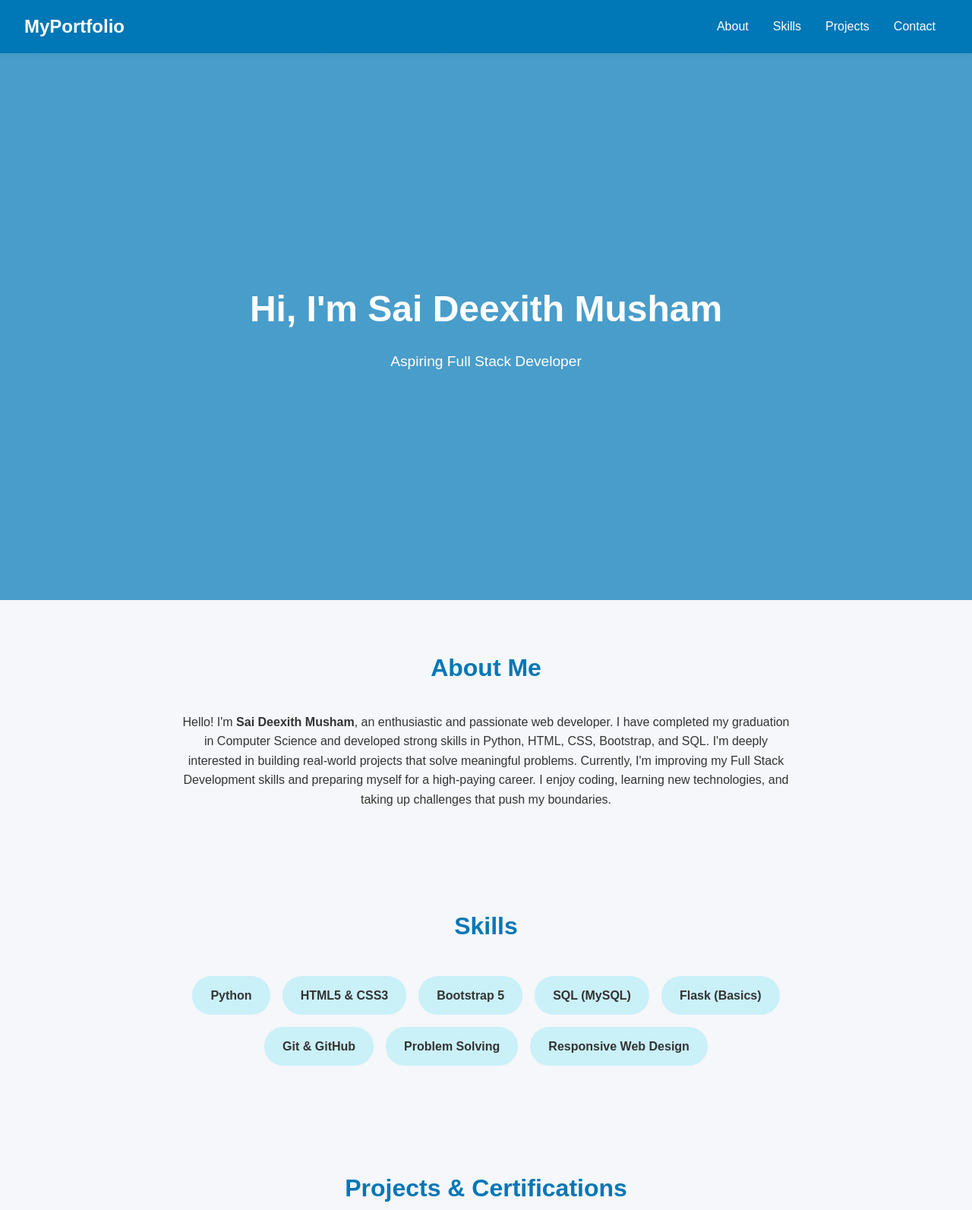
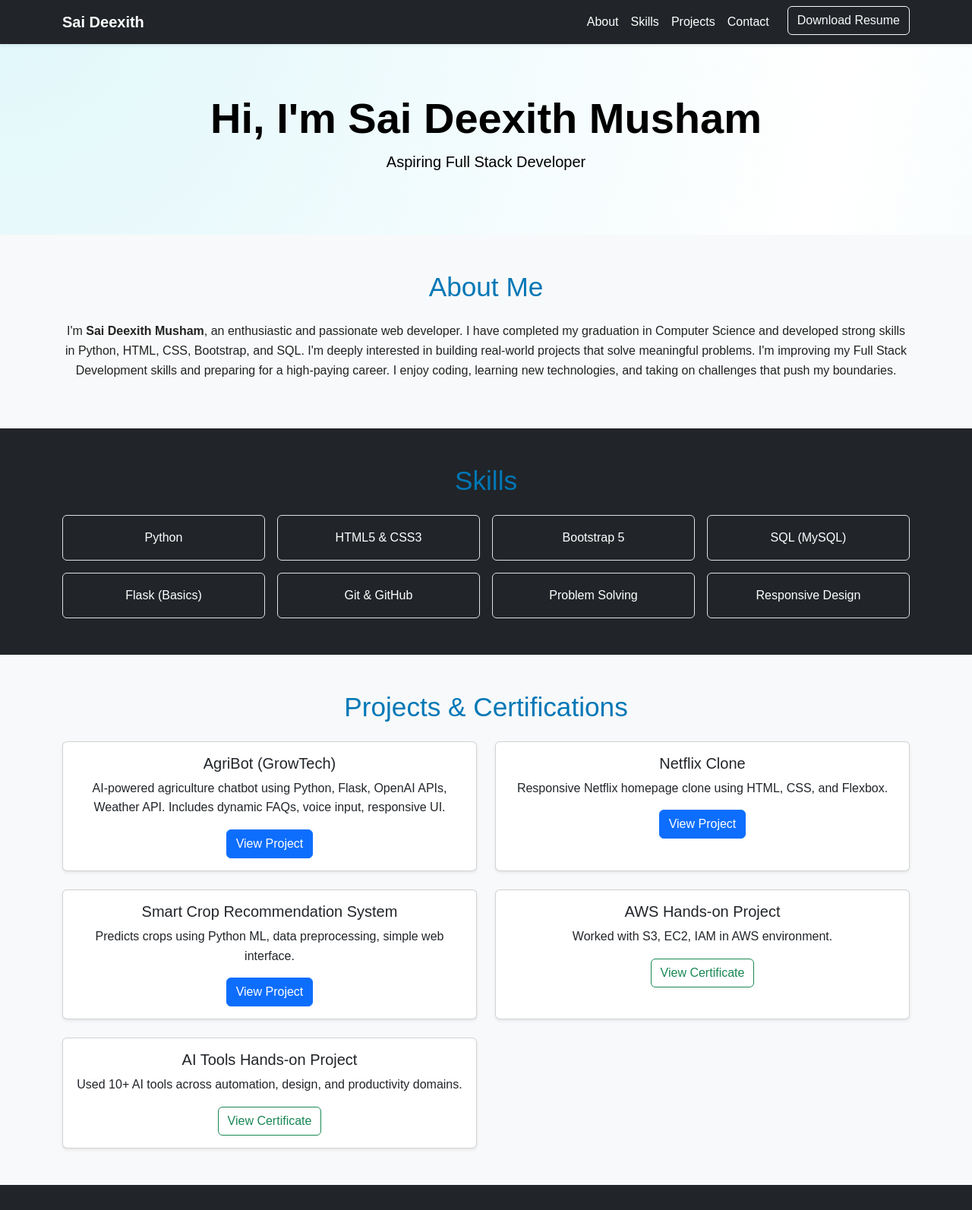
Before and after one commit to Deexith-2001/portfolio-website, a plain HTML site: page index.html in a window 1280 px wide. Shown: the top 1593 px of the page at 76% size. Drawn offline with nearby package versions, Linux system fonts and the light colour scheme.

Commit message:
Updated portfolio design and content

```diff
--- a/index.html
+++ b/index.html
@@ -1,126 +1,152 @@
 <!DOCTYPE html>
 <html lang="en">
 <head>
-    <meta charset="UTF-8">
-    <meta name="viewport" content="width=device-width, initial-scale=1.0">
-    <title>My Portfolio</title>
-    <link rel="stylesheet" href="style.css">
+  <meta charset="UTF-8" />
+  <meta name="viewport" content="width=device-width, initial-scale=1.0" />
+  <title>Sai Deexith Musham | Portfolio</title>
+  <link href="https://cdn.jsdelivr.net/npm/bootstrap@5.3.3/dist/css/bootstrap.min.css" rel="stylesheet" />
+  <link rel="stylesheet" href="style.css" />
 </head>
 <body>
 
-    <!-- Navbar -->
-    <header>
-        <nav>
-            <div class="logo">MyPortfolio</div>
-            <ul class="nav-links">
-                <li><a href="#about">About</a></li>
-                <li><a href="#skills">Skills</a></li>
-                <li><a href="#projects">Projects</a></li>
-                <li><a href="#contact">Contact</a></li>
-            </ul>
-        </nav>
-    </header>
+  <!-- Navbar -->
+  <nav class="navbar navbar-expand-lg navbar-dark bg-dark sticky-top shadow-sm">
+    <div class="container">
+      <a class="navbar-brand fw-bold" href="#">Sai Deexith</a>
+      <button class="navbar-toggler" type="button" data-bs-toggle="collapse" data-bs-target="#navbarNav">
+        <span class="navbar-toggler-icon"></span>
+      </button>
+      <div class="collapse navbar-collapse justify-content-end" id="navbarNav">
+        <ul class="navbar-nav">
+          <li class="nav-item"><a class="nav-link active" href="#about">About</a></li>
+          <li class="nav-item"><a class="nav-link" href="#skills">Skills</a></li>
+          <li class="nav-item"><a class="nav-link" href="#projects">Projects</a></li>
+          <li class="nav-item"><a class="nav-link" href="#contact">Contact</a></li>
+          <li class="nav-item">
+            <a href="assets/resume.pdf" target="_blank" class="btn btn-outline-light ms-3">Download Resume</a>
+          </li>
+        </ul>
+      </div>
+    </div>
+  </nav>
 
-    <!-- Hero Section -->
-    <section id="hero">
-        <h1>Hi, I'm Sai Deexith Musham</h1>
-        <p>Aspiring Full Stack Developer</p>
-    </section>
+  <!-- Hero Section -->
+  <section class="hero-section d-flex align-items-center text-white text-center">
+    <div class="container">
+      <h1 class="display-4 fw-bold" style="color: black;">Hi, I'm Sai Deexith Musham</h1>
+      <p class="lead" style="color: black;">Aspiring Full Stack Developer</p>
+    </div>
+  </section>
 
-    <!-- About Section -->
-    <section id="about">
-        <h2>About Me</h2>
-        <p>
-            Hello! I'm <strong>Sai Deexith Musham</strong>, an enthusiastic and passionate web developer.
-            I have completed my graduation in Computer Science and developed strong skills in Python,
-            HTML, CSS, Bootstrap, and SQL.
-            I'm deeply interested in building real-world projects that solve meaningful problems.
-            Currently, I'm improving my Full Stack Development skills and preparing myself for a high-paying career.
-            I enjoy coding, learning new technologies, and taking up challenges that push my boundaries.
-        </p>
-    </section>
+  <!-- About Section -->
+  <section id="about" class="py-5 bg-light">
+    <div class="container">
+      <h2 class="text-center mb-4">About Me</h2>
+      <p>
+        I'm <strong>Sai Deexith Musham</strong>, an enthusiastic and passionate web developer.
+        I have completed my graduation in Computer Science and developed strong skills in Python,
+        HTML, CSS, Bootstrap, and SQL. I'm deeply interested in building real-world projects that solve meaningful problems.
+        I'm improving my Full Stack Development skills and preparing for a high-paying career.
+        I enjoy coding, learning new technologies, and taking on challenges that push my boundaries.
+      </p>
+    </div>
+  </section>
 
+  <!-- Skills Section -->
+  <section id="skills" class="py-5 text-white bg-dark">
+    <div class="container">
+      <h2 class="text-center mb-4">Skills</h2>
+      <div class="row text-center g-3">
+        <div class="col-md-3"><div class="skill-box p-3 border rounded">Python</div></div>
+        <div class="col-md-3"><div class="skill-box p-3 border rounded">HTML5 & CSS3</div></div>
+        <div class="col-md-3"><div class="skill-box p-3 border rounded">Bootstrap 5</div></div>
+        <div class="col-md-3"><div class="skill-box p-3 border rounded">SQL (MySQL)</div></div>
+        <div class="col-md-3"><div class="skill-box p-3 border rounded">Flask (Basics)</div></div>
+        <div class="col-md-3"><div class="skill-box p-3 border rounded">Git & GitHub</div></div>
+        <div class="col-md-3"><div class="skill-box p-3 border rounded">Problem Solving</div></div>
+        <div class="col-md-3"><div class="skill-box p-3 border rounded">Responsive Design</div></div>
+      </div>
+    </div>
+  </section>
 
-    <section id="skills">
-        <h2>Skills</h2>
-        <ul>
-            <li>Python</li>
-            <li>HTML5 & CSS3</li>
-            <li>Bootstrap 5</li>
-            <li>SQL (MySQL)</li>
-            <li>Flask (Basics)</li>
-            <li>Git & GitHub</li>
-            <li>Problem Solving</li>
-            <li>Responsive Web Design</li>
-        </ul>
-    </section>
+  <!-- Projects Section -->
+  <section id="projects" class="py-5 bg-light">
+    <div class="container">
+      <h2 class="text-center mb-4">Projects & Certifications</h2>
+      <div class="row g-4">
 
-
-    <!-- Projects Section -->
-    <section id="projects">
-        <h2>Projects & Certifications</h2>
-
-        <div class="project-card">
-            <h3>AgriBot (GrowTech) - Agriculture Chatbot</h3>
-            <p>
-                Built an AI-powered agriculture chatbot using Python, Flask, OpenAI APIs, and Weather APIs.
-                Integrated dynamic FAQs, voice input, mobile responsiveness, and database connectivity.
-                <br><br>
-                <a href="https://growtech.onrender.com"
-                    target="_blank"
-                    class="btn">View Project</a>
-            </p>
+        <div class="col-md-6">
+          <div class="card h-100 shadow-sm">
+            <div class="card-body">
+              <h5 class="card-title">AgriBot (GrowTech)</h5>
+              <p class="card-text">
+                AI-powered agriculture chatbot using Python, Flask, OpenAI APIs, Weather API.
+                Includes dynamic FAQs, voice input, responsive UI.
+              </p>
+              <a href="https://growtech.onrender.com" target="_blank" class="btn btn-primary">View Project</a>
+            </div>
+          </div>
         </div>
 
-        <div class="project-card">
-            <h3>Netflix Clone</h3>
-            <p>
-                Designed a fully responsive Netflix homepage clone using HTML, CSS, and Flexbox techniques.
-                Implemented attractive hover effects, navbar, and multiple sections for realistic design.
-            </p>
+        <div class="col-md-6">
+          <div class="card h-100 shadow-sm">
+            <div class="card-body">
+              <h5 class="card-title">Netflix Clone</h5>
+              <p class="card-text">Responsive Netflix homepage clone using HTML, CSS, and Flexbox.</p>
+              <a href="https://deexith-2001.github.io/netflix-clone/" target="_blank" class="btn btn-primary">View Project</a>
+            </div>
+          </div>
         </div>
 
-        <div class="project-card">
-            <h3>Smart Crop Recommendation System</h3>
-            <p>
-                Developed a Python-based project that predicts the best crops based on climate and soil.
-                Implemented data preprocessing, machine learning models, and built a simple web interface.
-            </p>
+        <div class="col-md-6">
+          <div class="card h-100 shadow-sm">
+            <div class="card-body">
+              <h5 class="card-title">Smart Crop Recommendation System</h5>
+              <p class="card-text">Predicts crops using Python ML, data preprocessing, simple web interface.</p>
+              <a href=" https://deexith-2001.github.io/ai_crop_advisor/" target="_blank" class="btn btn-primary">View Project</a>
+            </div>
+          </div>
         </div>
 
-        <div class="project-card">
-            <h3>AWS Hands-on Project Certification</h3>
-            <p>
-                Completed a hands-on project on AWS Cloud services including S3, EC2, IAM, and server setups.
-                <br><br>
-                <a href="https://drive.google.com/open?id=1SZP2M61tdSD_DVy2tm6rlmK63jlA33B9&usp=drive_fs"
-                   target="_blank"
-                   class="btn">View Certificate</a>
-            </p>
+        <div class="col-md-6">
+          <div class="card h-100 shadow-sm">
+            <div class="card-body">
+              <h5 class="card-title">AWS Hands-on Project</h5>
+              <p class="card-text">Worked with S3, EC2, IAM in AWS environment.</p>
+              <a href="https://drive.google.com/open?id=1SZP2M61tdSD_DVy2tm6rlmK63jlA33B9&usp=drive_fs"
+                 target="_blank" class="btn btn-outline-success">View Certificate</a>
+            </div>
+          </div>
         </div>
 
-        <div class="project-card">
-            <h3>AI Tools Hands-on Project (10+ Tools) Certification</h3>
-            <p>
-                Completed hands-on exercises with 10+ AI tools across automation, design, and productivity.
-                <br><br>
-                <a href="https://drive.google.com/open?id=1-Jbh2qC_gcBbIcJhlxPml3wEsFkcTzDR&usp=drive_fs"
-                   target="_blank"
-                   class="btn">View Certificate</a>
-            </p>
+        <div class="col-md-6">
+          <div class="card h-100 shadow-sm">
+            <div class="card-body">
+              <h5 class="card-title">AI Tools Hands-on Project</h5>
+              <p class="card-text">Used 10+ AI tools across automation, design, and productivity domains.</p>
+              <a href="https://drive.google.com/open?id=1-Jbh2qC_gcBbIcJhlxPml3wEsFkcTzDR&usp=drive_fs"
+                 target="_blank" class="btn btn-outline-success">View Certificate</a>
+            </div>
+          </div>
         </div>
-    </section>
 
-    <!-- Contact Section -->
-    <section id="contact">
-        <h2>Contact Me</h2>
-        <p>Email: deexithmsd13@gmail.com</p>
-        <p>Phone: +91-XXXXXXXXXX</p>
-    </section>
+      </div>
+    </div>
+  </section>
 
-    <footer>
-        <p>© 2025 Sai Deexith Musham. All rights reserved.</p>
-    </footer>
+  <!-- Contact Section -->
+  <section id="contact" class="py-5 bg-dark text-white">
+    <div class="container">
+      <h2 class="text-center mb-4">Contact Me</h2>
+      <p class="text-center">📧 deexithmsd13@gmail.com | 📞 +91-XXXXXXXXXX</p>
+    </div>
+  </section>
 
+  <!-- Footer -->
+  <footer class="bg-black text-center text-white p-3">
+    © 2025 Sai Deexith Musham. All rights reserved.
+  </footer>
+
+  <script src="https://cdn.jsdelivr.net/npm/bootstrap@5.3.3/dist/js/bootstrap.bundle.min.js"></script>
 </body>
 </html>
--- a/style.css
+++ b/style.css
@@ -1,4 +1,4 @@
-/* Reset default styles */
+/* Reset and base styles */
 * {
     margin: 0;
     padding: 0;
@@ -7,118 +7,107 @@
 
 body {
     font-family: 'Poppins', sans-serif;
+    background: radial-gradient(circle at top left, #e0f7fa, #ffffff, #e0f7fa);
+    color: #222;
     line-height: 1.6;
-    background-color: #f5f7fa;
-    color: #333;
+    scroll-behavior: smooth;
 }
 
-/* Navbar */
-nav {
-    background-color: #0077b6;
-    color: white;
-    display: flex;
-    justify-content: space-between;
-    align-items: center;
-    padding: 1rem 2rem;
-    box-shadow: 0px 2px 8px rgba(0, 0, 0, 0.1);
+/* Navbar using Bootstrap override */
+.navbar {
+    background: #0077b6;
 }
 
-.logo {
-    font-size: 1.5rem;
-    font-weight: bold;
+.navbar-brand, .nav-link {
+    color: #fff !important;
 }
 
-.nav-links {
-    list-style: none;
-    display: flex;
-}
-
-.nav-links li {
-    margin: 0 1rem;
-}
-
-.nav-links a {
-    color: white;
-    text-decoration: none;
-    font-weight: 500;
-    transition: color 0.3s ease;
-}
-
-.nav-links a:hover {
-    color: #90e0ef;
+.nav-link:hover {
+    color: #90e0ef !important;
 }
 
 /* Hero Section */
 #hero {
-    height: 90vh;
-    background: radial-gradient(rgba(0, 119, 182, 0.7), rgba(0, 119, 182, 0.7)), url('images/your-background.jpg') no-repeat center center/cover;
-    color: white;
+    min-height: 85vh;
     display: flex;
     flex-direction: column;
     justify-content: center;
     align-items: center;
     text-align: center;
-    padding: 0 2rem;
+    padding: 2rem;
+    background: radial-gradient(circle, #00b4d8, #0077b6);
+    color: black;
 }
 
 #hero h1 {
     font-size: 3rem;
-    margin-bottom: 1rem;
+    font-weight: bold;
+    margin-bottom: 0.5rem;
 }
 
 #hero p {
-    font-size: 1.2rem;
+    font-size: 1.3rem;
 }
 
-/* Section Styling */
+/* Section layout */
 section {
     padding: 4rem 2rem;
     text-align: center;
 }
 
 section h2 {
-    font-size: 2rem;
+    font-size: 2.2rem;
     margin-bottom: 2rem;
     color: #0077b6;
 }
 
-section p, section ul {
-    max-width: 800px;
-    margin: 0 auto;
-}
-
-/* Skills List */
+/* Skills */
 #skills ul {
     list-style: none;
+    padding: 0;
     display: flex;
     flex-wrap: wrap;
     justify-content: center;
+    gap: 1rem;
 }
 
 #skills li {
-    background: #caf0f8;
-    margin: 0.5rem;
+    background-color: #caf0f8;
     padding: 0.8rem 1.5rem;
-    border-radius: 25px;
+    border-radius: 50px;
     font-weight: bold;
 }
 
-/* Projects Section */
+/* Projects */
 .project-card {
-    background: #ffffff;
-    margin: 1rem auto;
+    background-color: white;
     padding: 2rem;
-    width: 80%;
-    border-radius: 10px;
-    box-shadow: 0px 4px 8px rgba(0, 0, 0, 0.1);
-    transition: transform 0.3s ease;
+    margin-bottom: 2rem;
+    border-radius: 12px;
+    box-shadow: 0 6px 12px rgba(0, 0, 0, 0.1);
+    transition: transform 0.3s;
 }
 
 .project-card:hover {
     transform: translateY(-5px);
 }
 
-/* Contact Section */
+/* Buttons */
+.btn-custom {
+    background-color: #0077b6;
+    color: white;
+    border-radius: 25px;
+    padding: 0.6rem 1.2rem;
+    text-decoration: none;
+    font-weight: 500;
+}
+
+.btn-custom:hover {
+    background-color: #00b4d8;
+    color: white;
+}
+
+/* Contact */
 #contact p {
     margin: 0.5rem 0;
 }
@@ -127,38 +116,19 @@ section p, section ul {
 footer {
     background: #0077b6;
     color: white;
-    text-align: center;
     padding: 1rem;
     font-size: 0.9rem;
+    text-align: center;
 }
 
-/* Responsive Design */
+/* Responsive */
 @media (max-width: 768px) {
-    nav ul {
-        flex-direction: column;
-        align-items: center;
+    #hero h1 {
+        font-size: 2rem;
     }
 
     #skills ul {
         flex-direction: column;
-    }
-
-    #hero h1 {
-        font-size: 2.2rem;
+        align-items: center;
     }
 }
-
-.btn {
-    display: inline-block;
-    padding: 10px 20px;
-    margin-top: 1rem;
-    background-color: #0077b6;
-    color: white;
-    text-decoration: none;
-    border-radius: 25px;
-    transition: background 0.3s ease;
-}
-
-.btn:hover {
-    background-color: #00b4d8;
-}
```
Also changed, not shown: script.js (+14 -0 lines), images/your-background..jpg (deleted), 1 other file.
